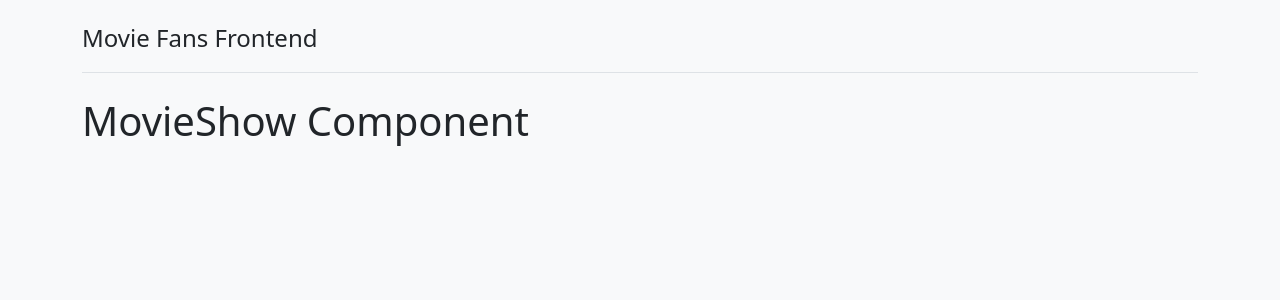
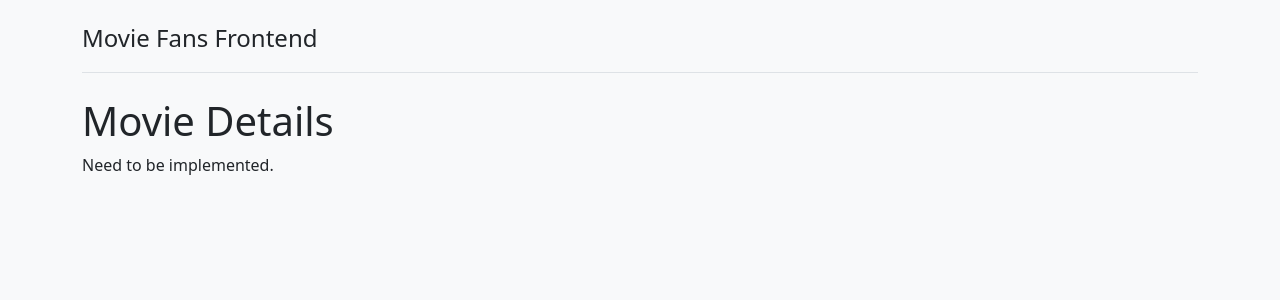
Before and after one commit to patrickespake/movie_fans_frontend, a React (Create React App) app: page /movies/1 in a window 1280 px wide. Shown: the top 300 px of the page. Built offline with nearby package versions, Linux system fonts and the light colour scheme.

Commit message:
write tests for movieDetails component

```diff
--- a/src/App.js
+++ b/src/App.js
@@ -1,7 +1,7 @@
 import { Routes, Route } from "react-router-dom";
 import Navbar from "./components/navbar";
 import Movies from "./components/movies";
-import MovieShow from "./components/movieShow";
+import MovieDetails from "./components/movieDetails";
 import NotFound from "./components/notFound";
 import "./App.css";
 
@@ -10,8 +10,8 @@ function App() {
     <main className="container">
       <Navbar />
       <Routes>
+        <Route path="/movies/:id" element={<MovieDetails />} />
         <Route path="/" exact element={<Movies />} />
-        <Route path="/movies/:id" element={<MovieShow />} />
         <Route path="*" element={<NotFound />} />
       </Routes>
     </main>
--- /dev/null
+++ b/src/components/movieDetails.jsx
@@ -0,0 +1,14 @@
+import React, { Component } from "react";
+
+class MovieDetails extends Component {
+  render() {
+    return (
+      <div>
+        <h1>Movie Details</h1>
+        <p>Need to be implemented.</p>
+      </div>
+    );
+  }
+}
+
+export default MovieDetails;
--- a/src/components/movieShow.jsx
+++ /dev/null
@@ -1,9 +0,0 @@
-import React, { Component } from "react";
-
-class MovieShow extends Component {
-  render() {
-    return <h1>MovieShow Component</h1>;
-  }
-}
-
-export default MovieShow;
```
Also changed, not shown: 2 other files (tests, documents, lock files or other folders).
